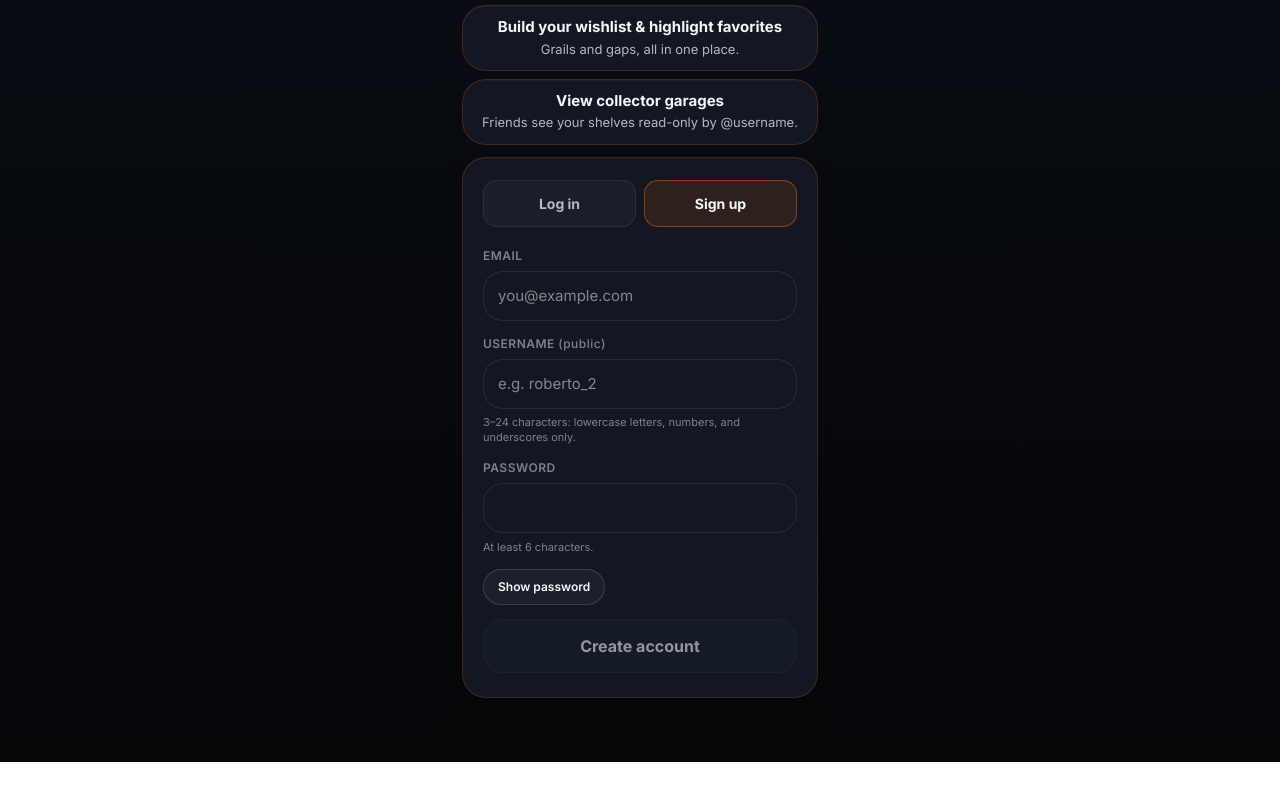
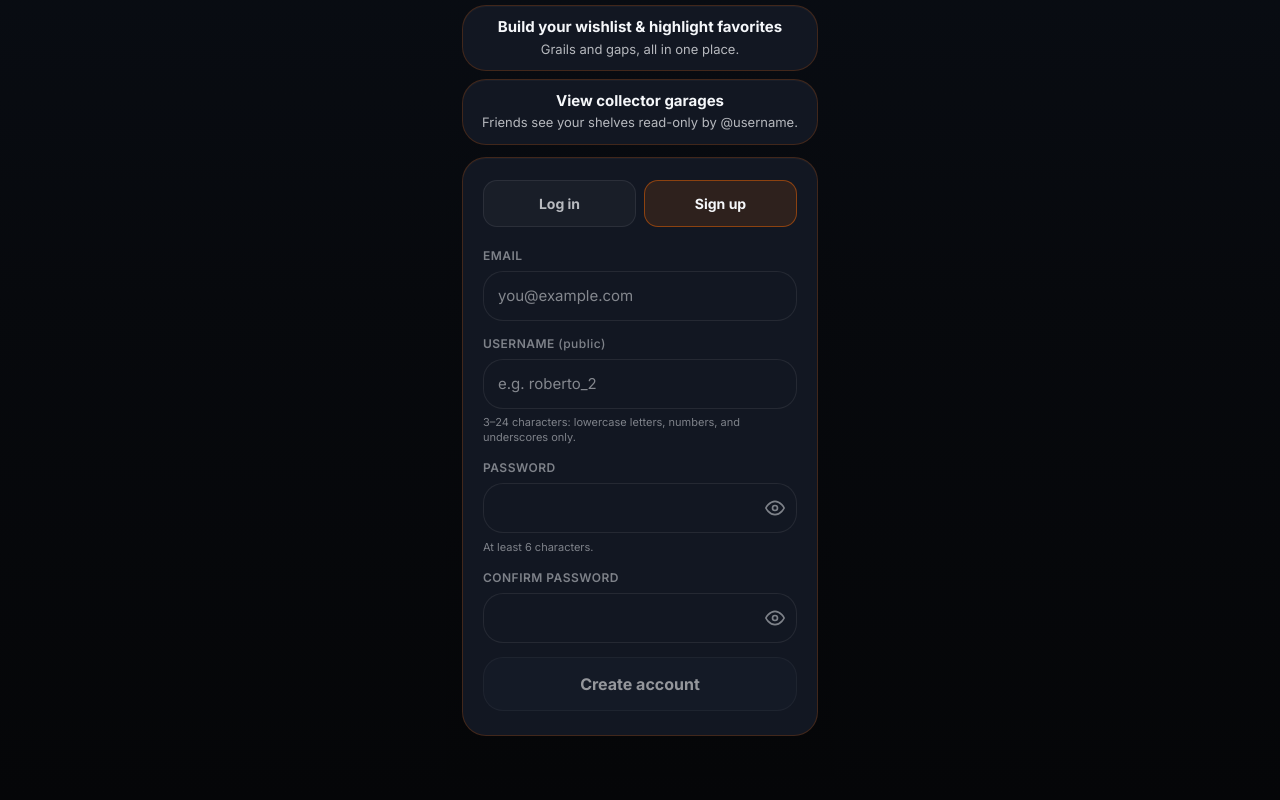
Before and after one commit to fuegodiecasttoys-png/mydiecastgarage, a Next.js app: page /signup in a window 1280 px wide. Shown: the part 527-1327 px from the top of the page. Before the commit the page ends 1289 px from the top, so only its background shows below. Built offline with nearby package versions, Linux system fonts and the light colour scheme; no server answers.

Commit message:
Add password confirmation and toggle visibility in AuthExperience component

```diff
--- a/app/components/AuthExperience.tsx
+++ b/app/components/AuthExperience.tsx
@@ -17,7 +17,6 @@ import {
 import { t } from "../ui/dv-tokens";
 import {
   dvDisplayFont,
-  dvGhostButton,
   dvInput,
   dvPrimaryButton,
   dvPrimaryButtonDisabled,
@@ -27,6 +26,36 @@ import {
 const USERNAME_DEBOUNCE_MS = 450;
 
 type Tab = "login" | "signup";
+
+function EyeOpenIcon() {
+  return (
+    <svg width={20} height={20} viewBox="0 0 24 24" fill="none" aria-hidden>
+      <path
+        d="M1 12s4-8 11-8 11 8 11 8-4 8-11 8-11-8-11-8z"
+        stroke="currentColor"
+        strokeWidth={2}
+        strokeLinecap="round"
+        strokeLinejoin="round"
+      />
+      <circle cx={12} cy={12} r={3} stroke="currentColor" strokeWidth={2} />
+    </svg>
+  );
+}
+
+function EyeClosedIcon() {
+  return (
+    <svg width={20} height={20} viewBox="0 0 24 24" fill="none" aria-hidden>
+      <path
+        d="M17.94 17.94A10.07 10.07 0 0 1 12 20c-7 0-11-8-11-8a21.77 21.77 0 0 1 5.06-5.94M9.9 4.24A9.12 9.12 0 0 1 12 4c7 0 11 8 11 8a21.5 21.5 0 0 1-2.16 3.19m-6.72-1.07a3 3 0 1 1-4.24-4.24"
+        stroke="currentColor"
+        strokeWidth={2}
+        strokeLinecap="round"
+        strokeLinejoin="round"
+      />
+      <path d="M1 1l22 22" stroke="currentColor" strokeWidth={2} strokeLinecap="round" />
+    </svg>
+  );
+}
 
 const benefits = [
   { title: "Track every model", body: "Packed or loose — your garage stays organized." },
@@ -50,8 +79,11 @@ export function AuthExperience({ initialTab }: { initialTab: Tab }) {
   const [email, setEmail] = useState("");
   const [password, setPassword] = useState("");
   const [username, setUsername] = useState("");
+  const [confirmPassword, setConfirmPassword] = useState("");
   const [loading, setLoading] = useState(false);
-  const [showPassword, setShowPassword] = useState(false);
+  const [showLoginPassword, setShowLoginPassword] = useState(false);
+  const [showSignupPassword, setShowSignupPassword] = useState(false);
+  const [showConfirmPassword, setShowConfirmPassword] = useState(false);
   const [loginError, setLoginError] = useState<string | null>(null);
   const [banner, setBanner] = useState<{ kind: "error" | "info"; text: string } | null>(null);
 
@@ -71,6 +103,14 @@ export function AuthExperience({ initialTab }: { initialTab: Tab }) {
   useEffect(() => {
     setLoginError(null);
     setBanner(null);
+  }, [tab]);
+
+  useEffect(() => {
+    if (tab !== "signup") {
+      setConfirmPassword("");
+      setShowSignupPassword(false);
+      setShowConfirmPassword(false);
+    }
   }, [tab]);
 
   useEffect(() => {
@@ -137,6 +177,11 @@ export function AuthExperience({ initialTab }: { initialTab: Tab }) {
 
     if (!isValidUsernameFormat(cleanUsername)) {
       setBanner({ kind: "error", text: "Username unavailable" });
+      return;
+    }
+
+    if (password !== confirmPassword) {
+      setBanner({ kind: "error", text: "Passwords do not match" });
       return;
     }
 
@@ -246,15 +291,19 @@ export function AuthExperience({ initialTab }: { initialTab: Tab }) {
         ? "rgba(248,113,113,0.95)"
         : "rgba(74,222,128,0.9)";
 
-  const signupSubmitBlocked =
-    tab === "signup" &&
-    (normalizedUsername.length > 0 &&
-      (usernameFormatOk !== true ||
+  const passwordsMismatchSignup = confirmPassword.length > 0 && password !== confirmPassword;
+
+  /** Used only on the Sign up tab (Create account). */
+  const signupCreateDisabled =
+    loading ||
+    !email.trim() ||
+    !normalizedUsername ||
+    usernameFormatOk !== true ||
     usernameInUse === true ||
     usernameCheckPending ||
-        !!usernameRpcError));
-
-  const passwordBlocksSignupSubmit = tab === "signup" && !passwordCheck.ok;
+    !!usernameRpcError ||
+    !passwordCheck.ok ||
+    password !== confirmPassword;
 
   const shell: CSSProperties = {
     minHeight: "100vh",
@@ -300,6 +349,28 @@ export function AuthExperience({ initialTab }: { initialTab: Tab }) {
   const inputBase: CSSProperties = {
     ...dvInput,
     minHeight: 50,
+  };
+
+  const inputPasswordWithToggle: CSSProperties = {
+    ...inputBase,
+    padding: "12px 44px 12px 14px",
+  };
+
+  const passwordToggleBtn: CSSProperties = {
+    position: "absolute",
+    right: 0,
+    top: 0,
+    bottom: 0,
+    width: 44,
+    display: "flex",
+    alignItems: "center",
+    justifyContent: "center",
+    border: "none",
+    background: "transparent",
+    cursor: "pointer",
+    color: t.textMuted,
+    padding: 0,
+    borderRadius: t.radiusMd,
   };
 
   return (
@@ -448,18 +519,25 @@ export function AuthExperience({ initialTab }: { initialTab: Tab }) {
                 <label htmlFor="auth-login-password" style={label}>
                   Password
                 </label>
+                <div style={{ position: "relative", width: "100%" }}>
                   <input
                     id="auth-login-password"
-                  type={showPassword ? "text" : "password"}
+                    type={showLoginPassword ? "text" : "password"}
                     autoComplete="current-password"
                     value={password}
                     onChange={(e) => setPassword(e.target.value)}
-                  style={inputBase}
+                    style={inputPasswordWithToggle}
                   />
+                  <button
+                    type="button"
+                    onClick={() => setShowLoginPassword((v) => !v)}
+                    aria-label={showLoginPassword ? "Hide password" : "Show password"}
+                    style={passwordToggleBtn}
+                  >
+                    {showLoginPassword ? <EyeClosedIcon /> : <EyeOpenIcon />}
+                  </button>
                 </div>
-              <button type="button" onClick={() => setShowPassword(!showPassword)} style={{ ...dvGhostButton, width: "auto", justifySelf: "start", fontSize: 12 }}>
-                {showPassword ? "Hide password" : "Show password"}
-              </button>
+              </div>
               {loginError ? (
                 <p style={{ margin: 0, fontSize: 13, color: "rgba(248,113,113,0.95)", lineHeight: 1.4 }}>{loginError}</p>
               ) : null}
@@ -510,22 +588,57 @@ export function AuthExperience({ initialTab }: { initialTab: Tab }) {
                 <label htmlFor="auth-signup-password" style={label}>
                   Password
                 </label>
+                <div style={{ position: "relative", width: "100%" }}>
                   <input
                     id="auth-signup-password"
-                  type={showPassword ? "text" : "password"}
+                    type={showSignupPassword ? "text" : "password"}
                     autoComplete="new-password"
                     value={password}
                     onChange={(e) => setPassword(e.target.value)}
-                  style={inputBase}
+                    style={inputPasswordWithToggle}
                   />
+                  <button
+                    type="button"
+                    onClick={() => setShowSignupPassword((v) => !v)}
+                    aria-label={showSignupPassword ? "Hide password" : "Show password"}
+                    style={passwordToggleBtn}
+                  >
+                    {showSignupPassword ? <EyeClosedIcon /> : <EyeOpenIcon />}
+                  </button>
+                </div>
                 <p style={{ margin: "6px 0 0", fontSize: 11, color: t.textMuted }}>{PASSWORD_RULES_SUMMARY}</p>
                 {password.length > 0 && !passwordCheck.ok ? (
                   <p style={{ margin: "6px 0 0", fontSize: 12, fontWeight: 600, color: "rgba(248,113,113,0.95)" }}>{passwordCheck.message}</p>
                 ) : null}
               </div>
-              <button type="button" onClick={() => setShowPassword(!showPassword)} style={{ ...dvGhostButton, width: "auto", justifySelf: "start", fontSize: 12 }}>
-                {showPassword ? "Hide password" : "Show password"}
+              <div>
+                <label htmlFor="auth-signup-password-confirm" style={label}>
+                  Confirm password
+                </label>
+                <div style={{ position: "relative", width: "100%" }}>
+                  <input
+                    id="auth-signup-password-confirm"
+                    type={showConfirmPassword ? "text" : "password"}
+                    autoComplete="new-password"
+                    value={confirmPassword}
+                    onChange={(e) => setConfirmPassword(e.target.value)}
+                    style={inputPasswordWithToggle}
+                  />
+                  <button
+                    type="button"
+                    onClick={() => setShowConfirmPassword((v) => !v)}
+                    aria-label={showConfirmPassword ? "Hide confirm password" : "Show confirm password"}
+                    style={passwordToggleBtn}
+                  >
+                    {showConfirmPassword ? <EyeClosedIcon /> : <EyeOpenIcon />}
                   </button>
+                </div>
+                {passwordsMismatchSignup ? (
+                  <p style={{ margin: "6px 0 0", fontSize: 12, fontWeight: 600, color: "rgba(248,113,113,0.95)" }}>
+                    Passwords do not match
+                  </p>
+                ) : null}
+              </div>
               {banner ? (
                 <p
                   style={{
@@ -540,13 +653,9 @@ export function AuthExperience({ initialTab }: { initialTab: Tab }) {
               ) : null}
               <button
                 type="button"
-                disabled={loading || signupSubmitBlocked || passwordBlocksSignupSubmit}
+                disabled={signupCreateDisabled}
                 onClick={() => void handleSignup()}
-                style={
-                  loading || signupSubmitBlocked || passwordBlocksSignupSubmit
-                    ? dvPrimaryButtonDisabled
-                    : dvPrimaryButton
-                }
+                style={signupCreateDisabled ? dvPrimaryButtonDisabled : dvPrimaryButton}
               >
                 {loading ? "Creating account…" : "Create account"}
               </button>
```
Lines whose indentation alone changed are shown as unchanged.
